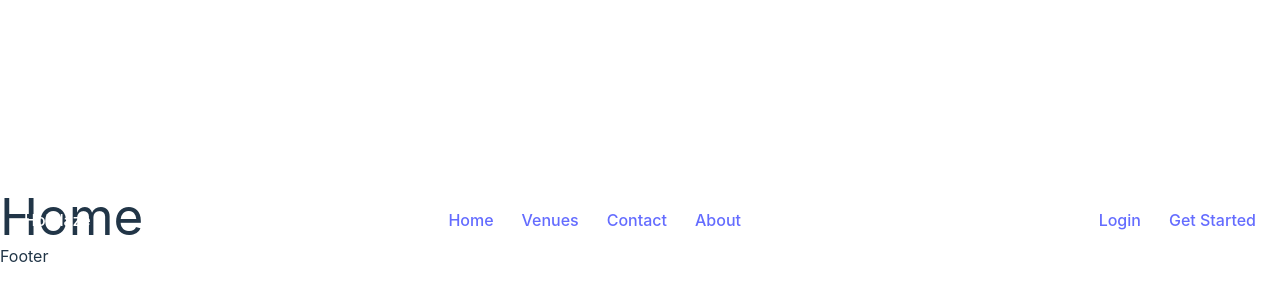
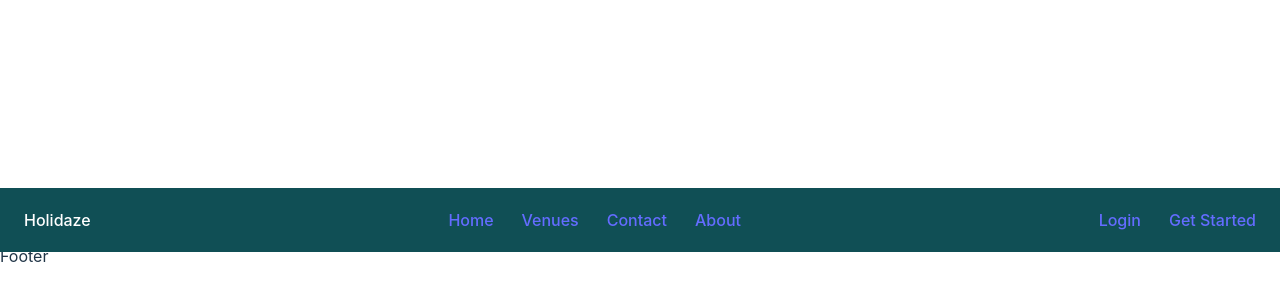
Before and after one commit to May-Tove/holidaze, a React (Vite) app: page / in a window 1280 px wide. Shown: the part 172-472 px from the top of the page. Built offline with nearby package versions, Linux system fonts and the light colour scheme.

Commit message:
Update theme colors in tailwind config file

```diff
--- a/tailwind.config.js
+++ b/tailwind.config.js
@@ -2,7 +2,11 @@
 export default {
   content: ['./index.html', './src/**/*.{js,jsx}'],
   theme: {
-    extend: {},
+    extend: {
+      colors: {
+        primary: '#104F55',
+      },
+    },
   },
   plugins: [],
 };
```
